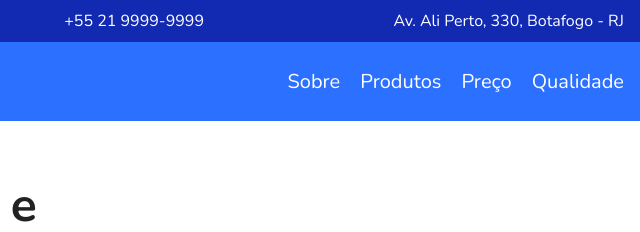
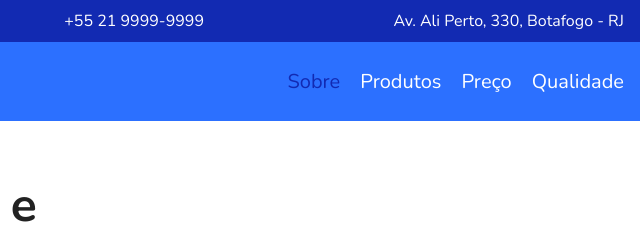
Before and after one commit to MANUCISNE/FlexBlog---Concepts-of-FlexBox, a plain HTML site: page index.html in a window 1280 px wide. In both pictures the pointer is over the link "Sobre". Shown: the top 232 px of the page, 486-1126 px from the left. Drawn offline with nearby package versions, Linux system fonts and the light colour scheme.

Commit message:
change a nav style

```diff
--- a/css/style.css
+++ b/css/style.css
@@ -84,6 +84,10 @@ img {
   font-size: 1.25em;
   display: block;
   padding: 10px;
+}
+
+.menu-nav a:hover{
+	color: #122ab2;
 }
 
 /*Introdução*/
```
